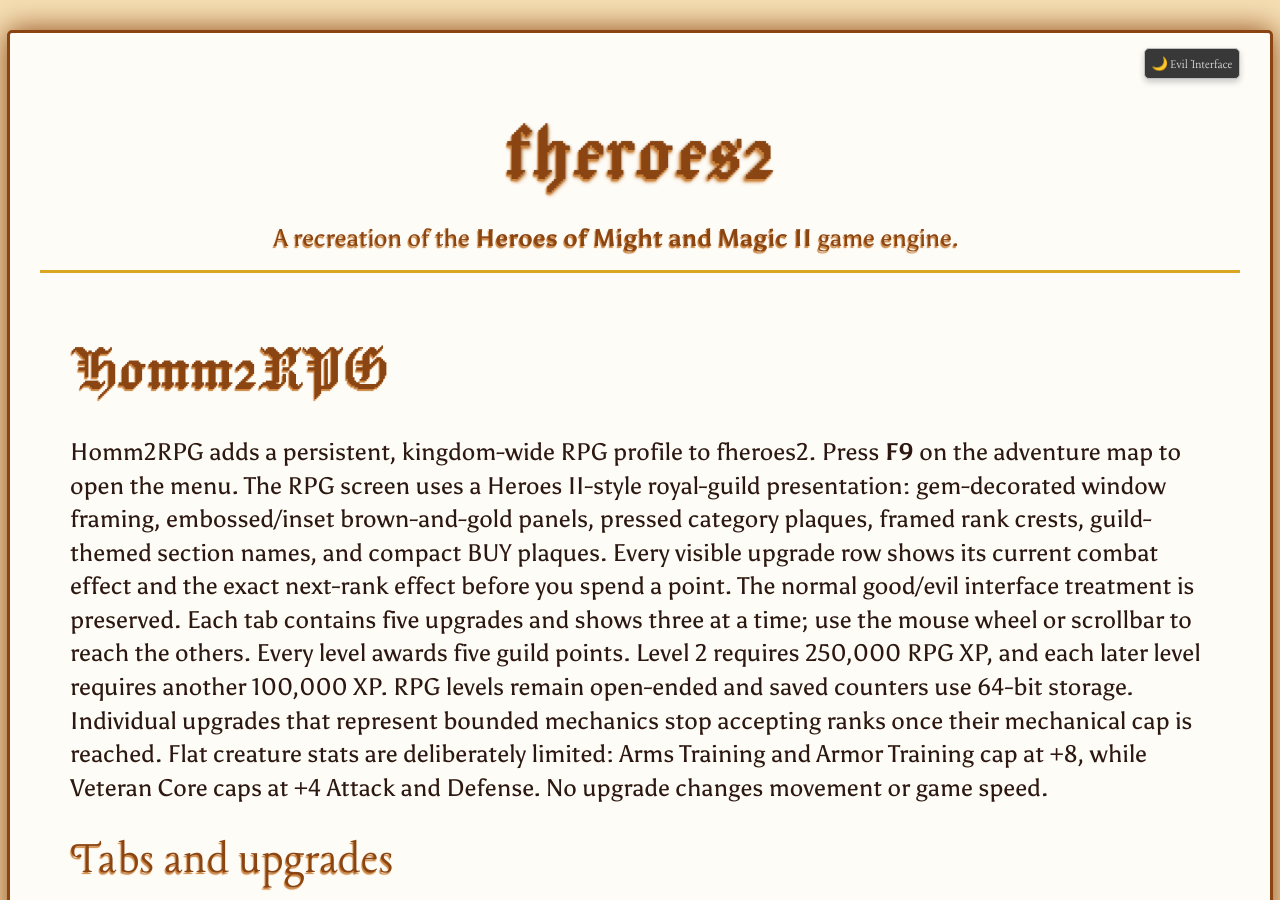
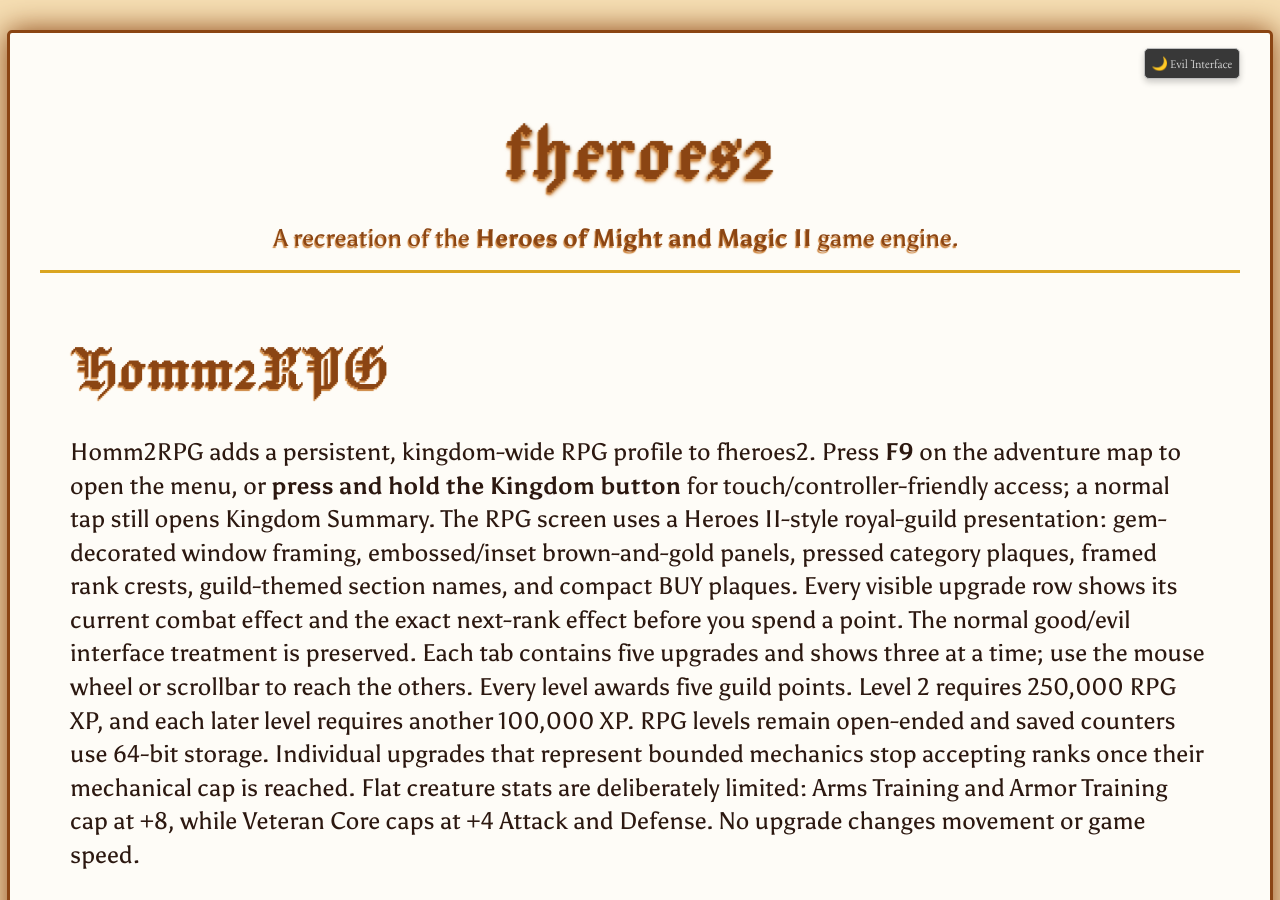
Before and after one commit to MattKoRn/fheroes2, a Jekyll site: the page built from docs/RPG_README.md, in a window 1280 px wide and 900 px high. Built offline with Jekyll 4.4.1, drawn with Linux system fonts in a browser that asks for light colours; our own code applies the rules of GitHub Pages for plain Markdown files.

Commit message:
Document touch-friendly RPG menu access

```diff
--- a/docs/RPG_README.md
+++ b/docs/RPG_README.md
@@ -1,6 +1,6 @@
 # Homm2RPG
 
-Homm2RPG adds a persistent, kingdom-wide RPG profile to fheroes2. Press **F9** on the adventure map to open the menu. The RPG screen uses a Heroes II-style royal-guild presentation: gem-decorated window framing, embossed/inset brown-and-gold panels, pressed category plaques, framed rank crests, guild-themed section names, and compact BUY plaques. Every visible upgrade row shows its current combat effect and the exact next-rank effect before you spend a point. The normal good/evil interface treatment is preserved. Each tab contains five upgrades and shows three at a time; use the mouse wheel or scrollbar to reach the others. Every level awards five guild points. Level 2 requires 250,000 RPG XP, and each later level requires another 100,000 XP. RPG levels remain open-ended and saved counters use 64-bit storage. Individual upgrades that represent bounded mechanics stop accepting ranks once their mechanical cap is reached. Flat creature stats are deliberately limited: Arms Training and Armor Training cap at +8, while Veteran Core caps at +4 Attack and Defense. No upgrade changes movement or game speed.
+Homm2RPG adds a persistent, kingdom-wide RPG profile to fheroes2. Press **F9** on the adventure map to open the menu, or **press and hold the Kingdom button** for touch/controller-friendly access; a normal tap still opens Kingdom Summary. The RPG screen uses a Heroes II-style royal-guild presentation: gem-decorated window framing, embossed/inset brown-and-gold panels, pressed category plaques, framed rank crests, guild-themed section names, and compact BUY plaques. Every visible upgrade row shows its current combat effect and the exact next-rank effect before you spend a point. The normal good/evil interface treatment is preserved. Each tab contains five upgrades and shows three at a time; use the mouse wheel or scrollbar to reach the others. Every level awards five guild points. Level 2 requires 250,000 RPG XP, and each later level requires another 100,000 XP. RPG levels remain open-ended and saved counters use 64-bit storage. Individual upgrades that represent bounded mechanics stop accepting ranks once their mechanical cap is reached. Flat creature stats are deliberately limited: Arms Training and Armor Training cap at +8, while Veteran Core caps at +4 Attack and Defense. No upgrade changes movement or game speed.
 
 ## Tabs and upgrades
 
```
